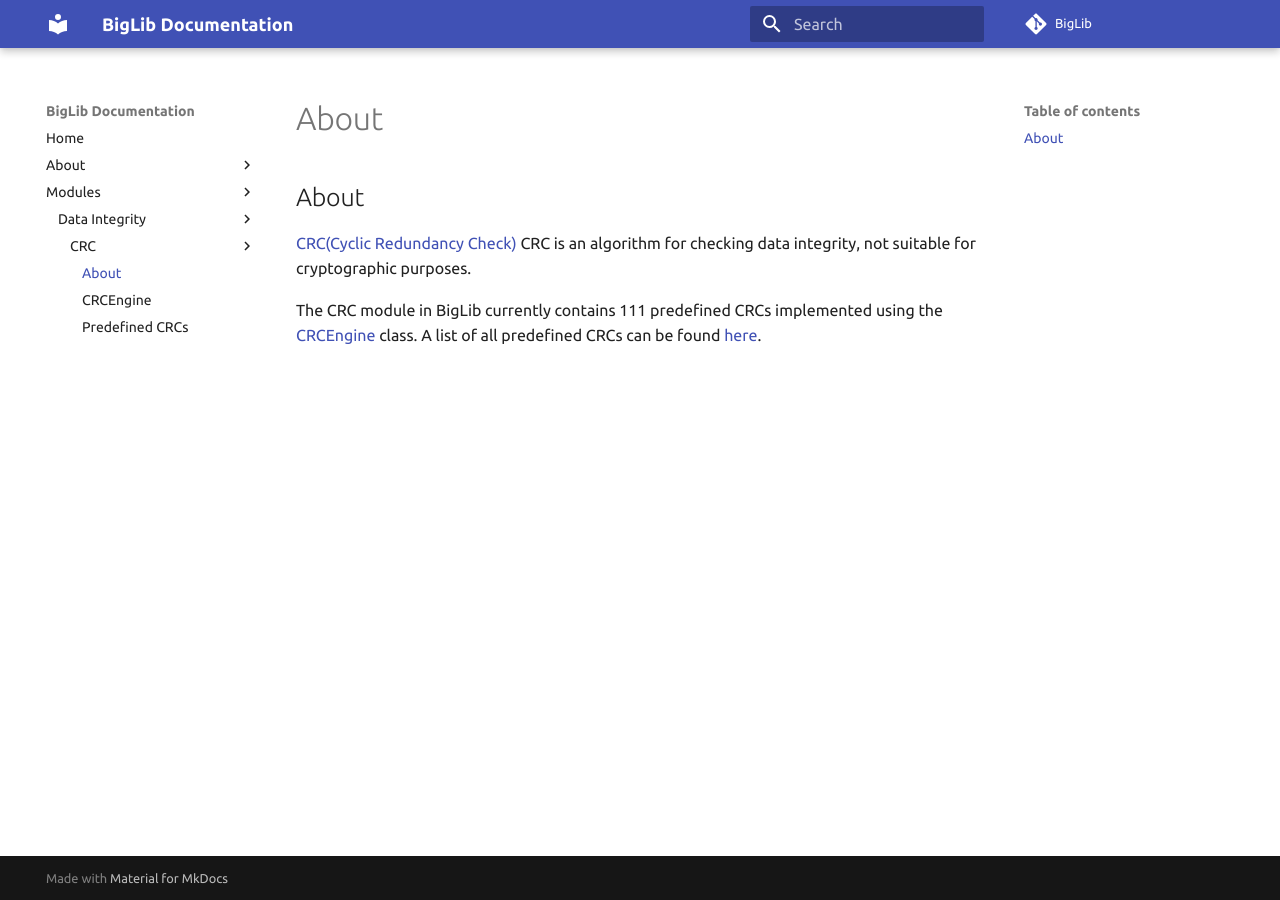
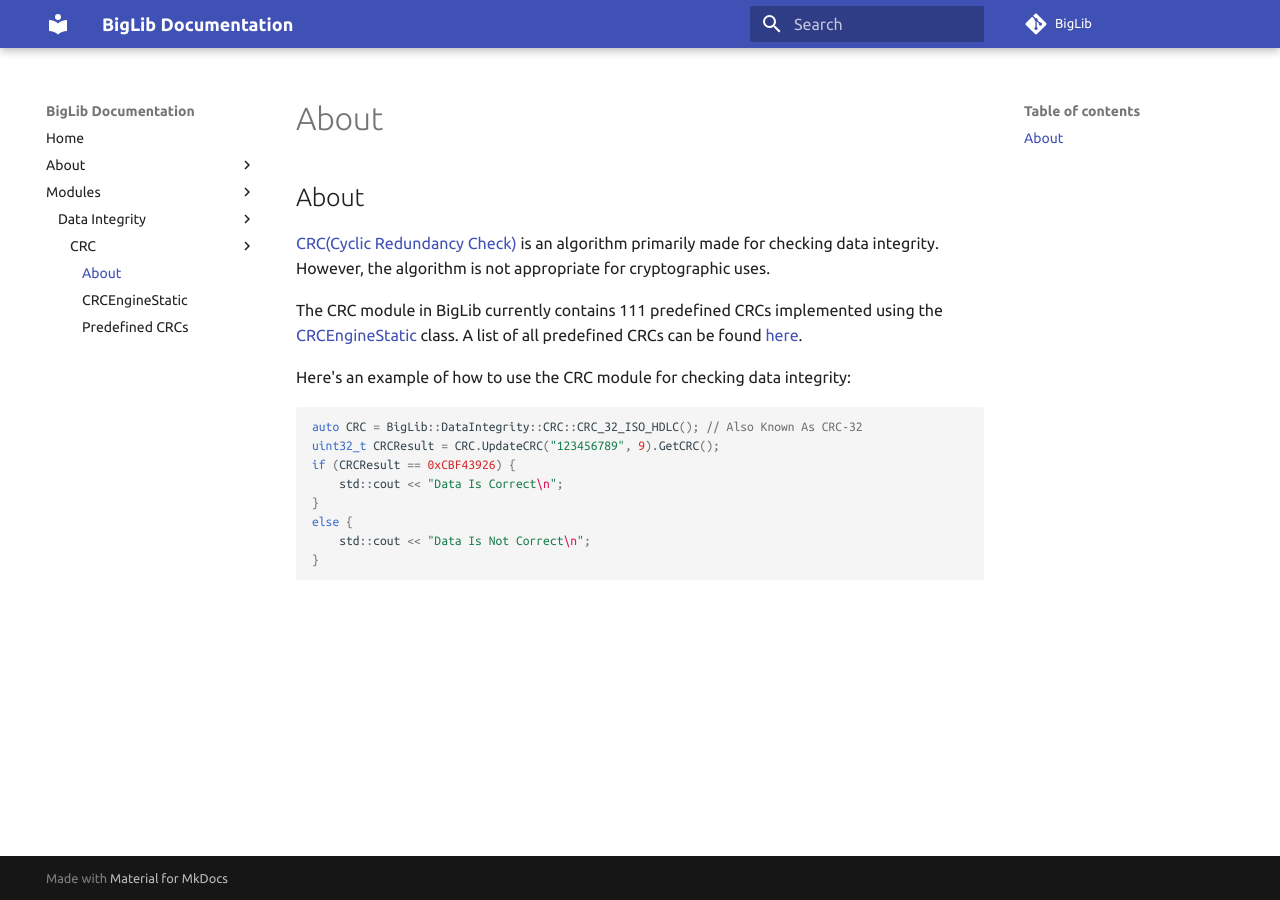
Before and after one commit to rafa-br34/BigLib, an MkDocs documentation site: the page built from Documentation/docs/Modules/DataIntegrity/CRC/About.md, in a window 1280 px wide. Built offline with MkDocs 1.6.1 and Material for MkDocs 9.7.7, drawn with Linux system fonts in a browser that asks for light colours; comment, search, counter and statistics services are not loaded.

Commit message:
Transformed Initial into XORIn(CRCs) better documentation for CRCs

````diff
--- a/Documentation/docs/Modules/DataIntegrity/CRC/About.md
+++ b/Documentation/docs/Modules/DataIntegrity/CRC/About.md
@@ -1,6 +1,18 @@
 
 ## About
-[CRC(Cyclic Redundancy Check)](https://en.wikipedia.org/wiki/Cyclic_redundancy_check) CRC is an algorithm for checking data integrity, not suitable for cryptographic purposes.
+[CRC(Cyclic Redundancy Check)](https://en.wikipedia.org/wiki/Cyclic_redundancy_check) is an algorithm primarily made for checking data integrity. However, the algorithm is not appropriate for cryptographic uses.
 
-The CRC module in BigLib currently contains 111 predefined CRCs implemented using the [CRCEngine](CRCEngine.md) class.
+The CRC module in BigLib currently contains 111 predefined CRCs implemented using the [CRCEngineStatic](CRCEngineStatic.md) class.
 A list of all predefined CRCs can be found [here](Predefined_CRCs.md).
+
+Here's an example of how to use the CRC module for checking data integrity:
+```c++
+auto CRC = BigLib::DataIntegrity::CRC::CRC_32_ISO_HDLC(); // Also Known As CRC-32
+uint32_t CRCResult = CRC.UpdateCRC("123456789", 9).GetCRC();
+if (CRCResult == 0xCBF43926) {
+	std::cout << "Data Is Correct\n";
+}
+else {
+	std::cout << "Data Is Not Correct\n";
+}
+```
--- a/Documentation/mkdocs.yml
+++ b/Documentation/mkdocs.yml
@@ -42,6 +42,6 @@
         - Data Integrity:
           - CRC:
             - About: "Modules/DataIntegrity/CRC/About.md"
-            - CRCEngine: "Modules/DataIntegrity/CRC/CRCEngine.md"
+            - CRCEngineStatic: "Modules/DataIntegrity/CRC/CRCEngineStatic.md"
             - Predefined CRCs: "Modules/DataIntegrity/CRC/Predefined_CRCs.md"
           #- MD5
````
Also changed, not shown: Documentation/docs/Modules/DataIntegrity/CRC/CRCEngineStatic.md (added, +27 -0 lines), Documentation/docs/Modules/DataIntegrity/CRC/Predefined_CRCs.md (+1 -1 lines), Documentation/docs/Modules/DataIntegrity/CRC/CRCEngine.md (deleted), 2 other files.
